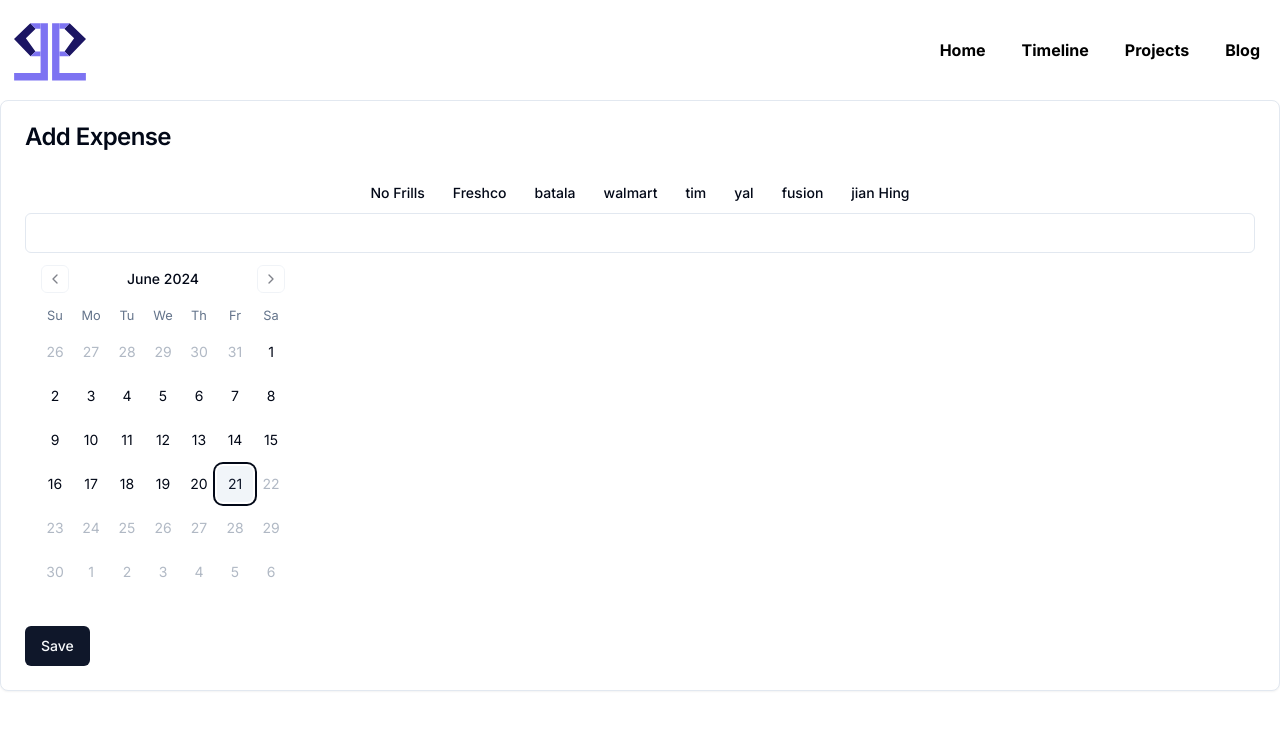
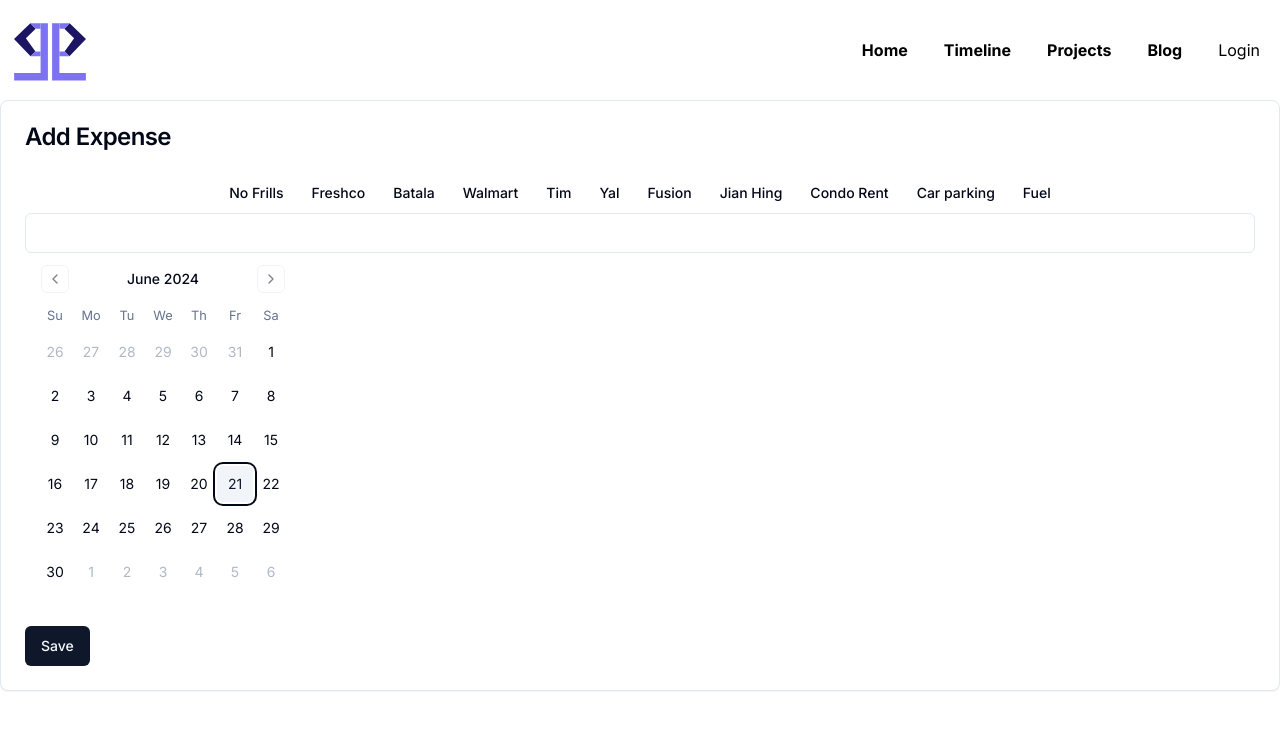
Before and after one commit to flavglen/flavglen.dev, a Next.js app: page / in a window 1280 px wide. Shown: the top 730 px of the page. Built offline with nearby package versions, Linux system fonts and the light colour scheme; no server answers.

Commit message:
add expense

```diff
--- a/package.json
+++ b/package.json
@@ -16,6 +16,7 @@
     "class-variance-authority": "^0.7.0",
     "clsx": "^2.1.0",
     "date-fns": "^3.6.0",
+    "firebase": "^10.12.3",
     "lucide-react": "^0.315.0",
     "next": "14.1.0",
     "react": "^18",
--- a/src/app/layout.tsx
+++ b/src/app/layout.tsx
@@ -1,10 +1,7 @@
 import type { Metadata } from "next";
 import { Inter } from "next/font/google";
 import { MainHeader } from "@/components/main-header";
-import { Footer } from "@/components/footer";
 import "./globals.css";
-import { About } from "@/components/about";
-import { Featured } from "@/components/featured";
 
 const inter = Inter({ subsets: ["latin"] });
 
--- a/src/app/page.tsx
+++ b/src/app/page.tsx
@@ -12,19 +12,56 @@
 import { Input } from "@/components/ui/input"
 import { Button } from "@/components/ui/button";
 import { Calendar } from "@/components/ui/calendar"
-import { useState } from "react";
+import {  useState } from "react";
+import {  db } from "@/lib/firebase";
+import { addDoc, collection, doc, setDoc } from "firebase/firestore";
+import { SessionProvider } from "next-auth/react";
+import useAuth from "@/lib/hooks/useAuth";
+
+interface IFormData {
+  expenseName: string;
+  expenseAmount: number;
+  expenseDate: string
+}
 
 export default function Home() {
-  const [date, setDate] = useState<Date | undefined>(new Date())
+  const{user} = useAuth()
+  console.log('AUTH', user)
+  const [formData, setFormData] = useState<IFormData>({
+    expenseAmount: 0,
+    expenseDate: '',
+    expenseName: ''
+  });
+
+
+  const updateFormData = (newData: Partial<IFormData>) => {
+    setFormData((prevFormData) => ({
+      ...prevFormData,
+      ...newData,
+    }));
+  };
+
+
+  const SaveData = async () => {
+    try {
+      const colRef = collection(db, "expense");
+      // Set the document with the data
+      const docRef = await addDoc(colRef, formData);
+      console.log("Document written with ID: ", docRef.id);
+    } catch (e) {
+      console.error("Error adding document: ", e);
+    }
+  }
 
   return (
+    <SessionProvider>
     <main className="flex min-h-screen flex-col items-center justify-between">
       <Card className="w-full">
         <CardHeader>
           <CardTitle>Add Expense</CardTitle>
         </CardHeader>
         <CardContent>
-          <ToggleGroup type="single" className="flex flex-wrap">
+          <ToggleGroup type="single" className="flex flex-wrap" onValueChange={(e) =>  updateFormData( {expenseName: e})}>
           <ToggleGroupItem value="nofrills" aria-label="Toggle bold">
             No Frills
           </ToggleGroupItem>
@@ -32,39 +69,52 @@
             Freshco
           </ToggleGroupItem>
           <ToggleGroupItem value="batala" aria-label="Toggle underline">
-            batala
+            Batala
           </ToggleGroupItem>
           <ToggleGroupItem value="walmart" aria-label="Toggle underline">
-            walmart
+            Walmart
           </ToggleGroupItem>
           <ToggleGroupItem value="tim" aria-label="Toggle underline">
-            tim
+            Tim
           </ToggleGroupItem>
           <ToggleGroupItem value="yal" aria-label="Toggle underline">
-            yal
+            Yal
           </ToggleGroupItem>
           <ToggleGroupItem value="fusion" aria-label="Toggle underline">
-            fusion
+            Fusion
           </ToggleGroupItem>
           <ToggleGroupItem value="jianhing" aria-label="Toggle underline">
-            jian Hing
+            Jian Hing
+          </ToggleGroupItem>
+
+          <ToggleGroupItem value="jianhing" aria-label="Toggle underline">
+            Condo Rent
+          </ToggleGroupItem>
+
+          <ToggleGroupItem value="jianhing" aria-label="Toggle underline">
+            Car parking
+          </ToggleGroupItem>
+
+          <ToggleGroupItem value="jianhing" aria-label="Toggle underline">
+            Fuel
           </ToggleGroupItem>
         </ToggleGroup>
 
-        <Input  type="number"/>
+        <Input  type="number" min={1} onChange={ (e) =>  updateFormData ({ expenseAmount: +e.target.value}) }/>
 
         <Calendar
             mode="single"
-            disabled={(date) =>
-              date > new Date() || date < new Date("1900-01-01")
-            }
             initialFocus
+            selected={new Date(formData.expenseDate) || new Date()}
+            onSelect={(e)=>  updateFormData ({ expenseDate:  e?.toISOString()})  }
           />
+
         </CardContent>
         <CardFooter>
-          <Button>Save</Button>
+          <Button onClick={SaveData}>Save</Button>
         </CardFooter>
       </Card>
     </main>
+    </SessionProvider>
   );
 }
--- /dev/null
+++ b/src/components/login.tsx
@@ -0,0 +1,54 @@
+"use client"
+import React from 'react';
+import {  auth, db, doc } from '@/lib/firebase';
+import { GoogleAuthProvider, User, signInWithPopup, signOut } from 'firebase/auth';
+import { addDoc, collection, getDoc, setDoc } from 'firebase/firestore';
+import useAuth from "@/lib/hooks/useAuth";
+
+// Example function to sign in with Google
+const LoginButton =  () => {
+    const { user } = useAuth()
+   const insertOrUpdateUser = async (userData: User) => {
+        const docRef = doc(db, "users", userData.uid);
+        const docSnap = await getDoc(docRef);
+
+        // Insert user data only if document doesn't exist
+        if (!docSnap.exists()) {
+            await setDoc(docRef, {
+                displayName: userData.displayName,
+                email: userData.email,
+                photoURL: userData.photoURL,
+            });
+            console.log('New user data inserted:', docRef.id);
+        } else {
+            console.log('User data already exists:')
+        }
+    }
+
+    const loginWithLoginButtonGoogle = async () => {
+
+        if(user?.uid) {
+            signOut(auth)
+            return;
+        }
+
+        try {
+            const googleProvider = new GoogleAuthProvider();
+            const result = await signInWithPopup(auth, googleProvider);
+            // This gives you a Google Access Token. You can use it to access Google APIs.
+            const credential = GoogleAuthProvider.credentialFromResult(result);
+
+            // The signed-in user info.
+            const user = result.user;
+            insertOrUpdateUser(user)
+            console.log(user);
+          } catch (error) {
+            // Handle Errors here.
+                console.log(error)
+            // ...x
+          }
+    }
+
+    return <button onClick={loginWithLoginButtonGoogle}>{!user?.uid ? 'Login' : 'Logout' }</button>
+  };
+export default LoginButton;
--- a/src/components/top-menu.tsx
+++ b/src/components/top-menu.tsx
@@ -9,6 +9,7 @@
     NavigationMenuTrigger,
     navigationMenuTriggerStyle
   } from "@/components/ui/navigation-menu"
+import LoginButton from "./login"
 
 export const TopMenu = () => {
     return (
@@ -26,6 +27,10 @@
                 <NavigationMenuItem className="font-bold">
                     Blog
                 </NavigationMenuItem>
+
+                 <NavigationMenuItem>
+                    <LoginButton />
+                </NavigationMenuItem>
             </NavigationMenuList>
         </NavigationMenu>
     )
--- /dev/null
+++ b/src/lib/firebase.ts
@@ -0,0 +1,28 @@
+"use client"
+// Import the functions you need from the SDKs you need
+import { initializeApp } from "firebase/app";
+import { getAnalytics } from "firebase/analytics";
+import { getFirestore, doc } from "firebase/firestore";
+import { getAuth } from 'firebase/auth'; // Import getAuth from 'firebase/auth'
+// TODO: Add SDKs for Firebase products that you want to use
+// https://firebase.google.com/docs/web/setup#available-libraries
+
+// Your web app's Firebase configuration
+// For Firebase JS SDK v7.20.0 and later, measurementId is optional
+const firebaseConfig = {
+  apiKey: process.env.NEXT_PUBLIC_API_KEY,
+  authDomain: process.env.NEXT_PUBLIC_AUTH_DOMAIN,
+  projectId: process.env.NEXT_PUBLIC_PROJECT_ID,
+  storageBucket: process.env.NEXT_PUBLIC_STORAGE_BUCKET,
+  messagingSenderId: process.env.NEXT_PUBLIC_MESSAGE_SENDER_ID,
+  appId: process.env.NEXT_PUBLIC_APP_ID,
+  measurementId: process.env.NEXT_PUBLIC_MEASUREMENT_ID,
+};
+
+// Initialize Firebase
+const app = initializeApp(firebaseConfig);
+//const analytics = getAnalytics(app);
+const db = getFirestore(app);
+const auth = getAuth(app); // Initialize Firebase Authentication
+
+export { app, db, auth, doc}
--- /dev/null
+++ b/src/lib/hooks/useAuth.ts
@@ -0,0 +1,19 @@
+import { useEffect, useState } from 'react';
+import { User, onAuthStateChanged } from 'firebase/auth';
+import { auth } from '../firebase';
+
+const useAuth = () => {
+  const [user, setUser] = useState<User | null>(null);
+
+  useEffect(() => {
+    const unsubscribe = onAuthStateChanged(auth, (user) => {
+      setUser(user);
+    });
+
+    return () => unsubscribe();
+  }, []);
+
+  return { user };
+};
+
+export default useAuth;
```
Also changed, not shown: 1 other file (tests, documents, lock files or other folders).
